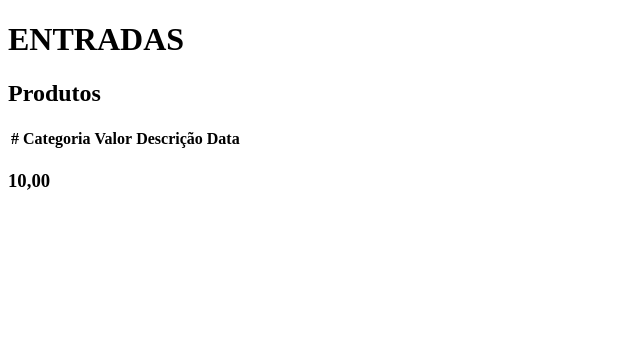
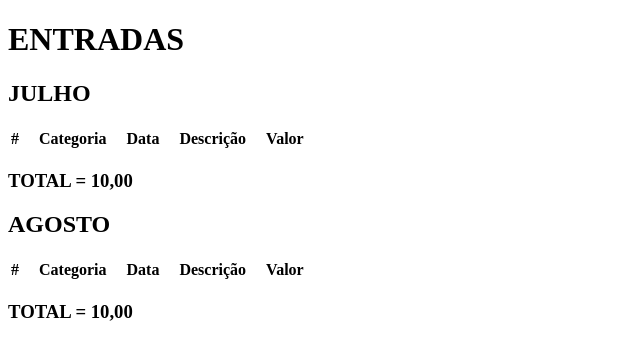
Before and after one commit to Diogenes1984/gastos, a Django app: page /entradas/ in a window 1280 px wide. Shown: the top 360 px of the page, without its empty margins (0-640 px from the left). Run offline with Django 4.2, Linux system fonts and the light colour scheme; a user stored in the database is signed in; tables that the repository leaves empty hold one stand-in row (values such as "Sample post"); lists and menus that the app fills with data are empty.

```diff
--- a/core/templates/entradas.html
+++ b/core/templates/entradas.html
@@ -1,6 +1,6 @@
 {% load static %}
 <!DOCTYPE html>
-<html lang="en">
+<html lang="pt-br">
 <head>
     <meta charset="UTF-8">
     <meta http-equiv="X-UA-Compatible" content="IE=edge">
@@ -9,37 +9,79 @@
 </head>
 <body>
     <h1>ENTRADAS</h1>
+<!-- Julho -->
 
-    <h2>Produtos</h2>
+<h2>JULHO</h2>
+
+<table>
+    <thead>
+        <tr>
+            <th scope="col">#&emsp;</th>
+            <th scope="col">Categoria&emsp;</th>
+            <th scope="col">Data&emsp;</th>
+            <th scope="col">Descrição&emsp;</th>
+            <th scope="col">Valor&emsp;</th>
+        </tr>
+    </thead>
+    <tbody>
+        {% for entrada in entradas %}
+            {% if entrada.data.month == 7 %}
+                <tr>
+                    <td scope="row">{{ entrada.id }}&emsp;</td>
+                    <td scope="row">{{ entrada.categoria }}&emsp;</td>
+                    <td scope="row">{{ entrada.data.day }}-{{ entrada.data.month }}-{{ entrada.data.year }}&emsp;</td>
+                    <td scope="row">{{ entrada.descricao }}&emsp;</td>
+                    <td scope="row">{{ entrada.valor }}</td>
+                </tr>
+
+            {% endif %}
+        {% endfor %}
+
+
+
+
+    </tbody>
+</table>
+<h3>TOTAL = {{ soma }}</h3>
+
+
+
+
+
+<!-- Agosto -->
+    <h2>AGOSTO</h2>
 
     <table>
         <thead>
             <tr>
-                <th scope="col">#</th>
-                <th scope="col">Categoria</th>
-                <th scope="col">Valor</th>
-                <th scope="col">Descrição</th>
-                <th scope="col">Data</th>
+                <th scope="col">#&emsp;</th>
+                <th scope="col">Categoria&emsp;</th>
+                <th scope="col">Data&emsp;</th>
+                <th scope="col">Descrição&emsp;</th>
+                <th scope="col">Valor&emsp;</th>
             </tr>
         </thead>
         <tbody>
             {% for entrada in entradas %}
                 {% if entrada.data.month == 8 %}
                     <tr>
-                        <td scope="row">{{ entrada.id }}</td>
-                        <td scope="row">{{ entrada.categoria }}</td>
+                        <td scope="row">{{ entrada.id }}&emsp;</td>
+                        <td scope="row">{{ entrada.categoria }}&emsp;</td>
+                        <td scope="row">{{ entrada.data.day }}-{{ entrada.data.month }}-{{ entrada.data.year }}&emsp;</td>
+                        <td scope="row">{{ entrada.descricao }}&emsp;</td>
                         <td scope="row">{{ entrada.valor }}</td>
-                        <td scope="row">{{ entrada.descricao }}</td>
-                        <td scope="row">{{ entrada.data }}</td>
                     </tr>
+
                 {% endif %}
             {% endfor %}
 
 
 
+
         </tbody>
     </table>
-    <h3>{{ soma }}</h3>
+    <h3>TOTAL = {{ soma }}</h3>
+
 
 
 
```
Also changed, not shown: gastos/settings.py (+12 -12 lines).
